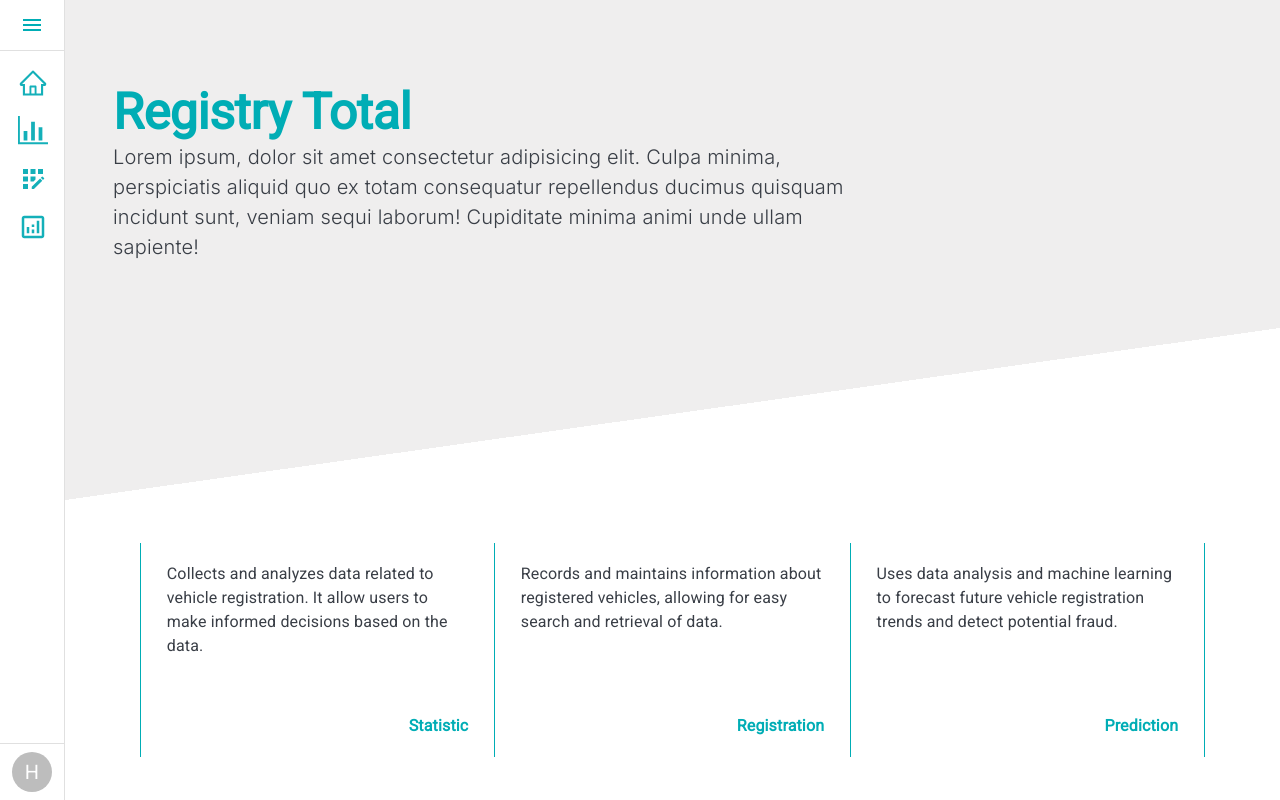
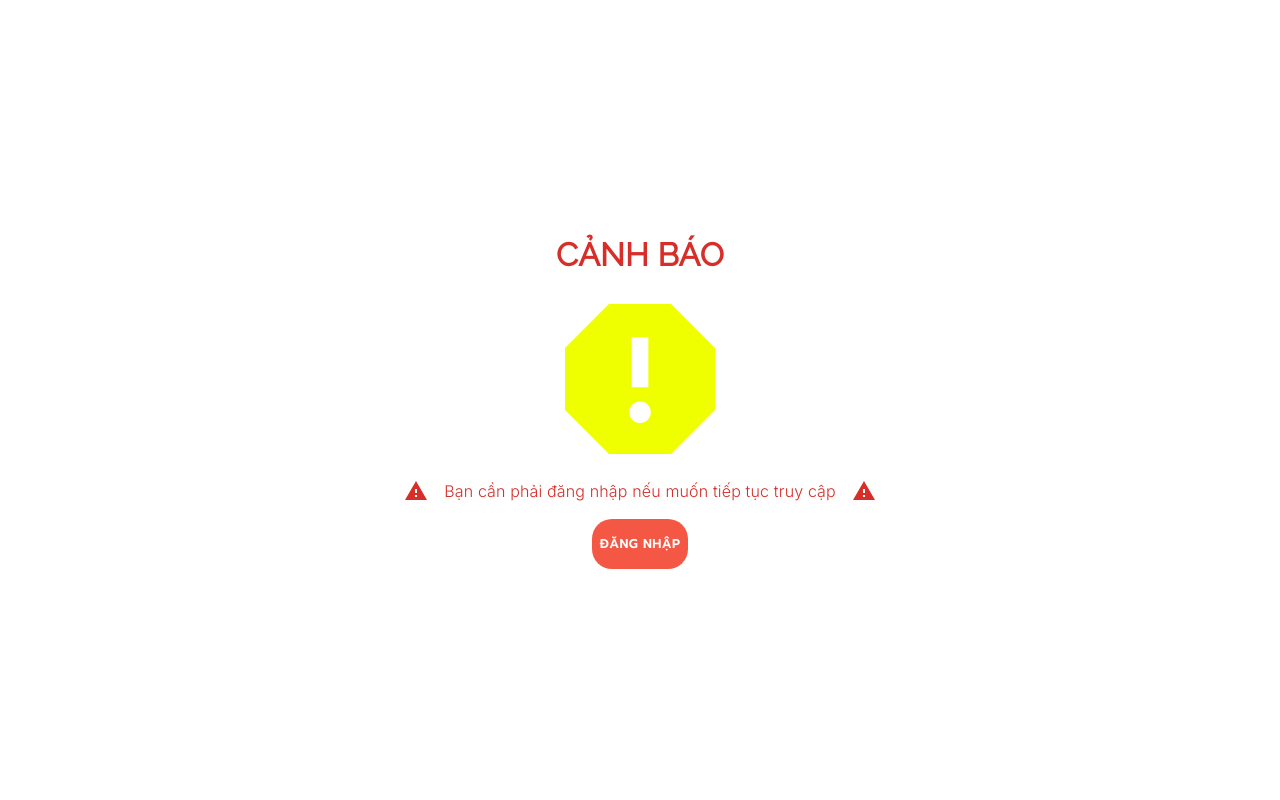
Before and after one commit to nad1011/registry_total, a React (Create React App) app: page /home in a window 1280 px wide. Built offline with nearby package versions, Linux system fonts and the light colour scheme.

Commit message:
add filed for reg form

```diff
--- a/src/App.css
+++ b/src/App.css
@@ -23,7 +23,7 @@ body {
 .App {
   display: flex;
   height: 100vh;
-  background-color: var(--background-color);
+  /* background-color: var(--background-color); */
   color: var(--primary-color);
 }
 
--- a/src/components/Box/RenewBox.jsx
+++ b/src/components/Box/RenewBox.jsx
@@ -83,11 +83,12 @@ const RenewBox = ({ car }) => {
         <RenewForm
           name={name}
           numberPlate={numberPlate}
+          handleChange={handleChange}
           feeCheck={feeCheck}
           carCheck={carCheck}
           newExpirationDate={newExpirationDate}
         />
-        <ButtonNina />
+        <ButtonNina content="Đăng kiểm"/>
       </Stack>
     </Box>
   );
--- a/src/components/ButtonNina/ButtonNina.css
+++ b/src/components/ButtonNina/ButtonNina.css
@@ -1,10 +1,10 @@
 .button {
   float: left;
   min-width: 100px;
-  width: 20%;
+  /* width: 20%; */
   height: 20%;
   min-height: 45px;
-  max-height: 50px;
+  max-height: 45px;
   display: block;
   padding: 1em 1em;
   border: none;
--- a/src/components/FormInput/FormInput.module.css
+++ b/src/components/FormInput/FormInput.module.css
@@ -26,7 +26,7 @@
 
 .form-input-label {
     white-space: nowrap;
-    color: var(--font1-color);
+    color: var(--title-color);
     font-size: 16px;
     font-weight: normal;
     position: absolute;
--- a/src/components/Page.jsx
+++ b/src/components/Page.jsx
@@ -3,22 +3,33 @@ import { Children } from "react";
 import ResponsiveNavbar from "./Navbar/ResponsiveNavbar";
 import { Box } from "@mui/system";
 
+import { user } from "../database/cache";
+import Warning from "../pages/Warning";
+
 export default function Page({ children }) {
   return (
     <>
+      {!user.id ? (
+        <Warning/>
+      ) : (
+        <>
           <ResponsiveNavbar />
-      <Box sx={{
-        marginTop: { xs: "45px", sm: "45px" , md: "0px"},
+          <Box
+            sx={{
+              marginTop: { xs: "45px", sm: "45px", md: "0px" },
               position: "relative",
               width: "100vw",
               height: "auto",
               backgroundColor: "var(--primary-color)",
               overflow: "auto",
-      }}>
+            }}
+          >
             {Children.map(children, (child) => (
               <>{child}</>
             ))}
           </Box>
         </>
+      )}
+    </>
   );
 }
--- a/src/components/RenewForm.jsx
+++ b/src/components/RenewForm.jsx
@@ -1,7 +1,7 @@
 import React from "react";
 import { FormControlLabel, Box } from "@mui/material";
 import { styled } from "@mui/material/styles";
-import { DirectionsCar, CalendarMonth, Person } from "@mui/icons-material";
+import { DirectionsCar, CalendarMonth, Person, BusinessCenter } from "@mui/icons-material";
 import FormInput from "./FormInput/FormInput";
 
 const CheckBox = styled("input")(({ theme }) => ({
@@ -36,10 +36,9 @@ const CheckBox = styled("input")(({ theme }) => ({
 export default function RenewForm({
   name,
   numberPlate,
-  feeCheck,
-  carCheck,
+  carInfo,
+  handleChange,
   newExpirationDate,
-  handleChange,
   handleFeeCheck,
   handleCarCheck,
   submitHandle,
@@ -47,28 +46,37 @@ export default function RenewForm({
   return (
     <form onSubmit={submitHandle} style={{ width: "85%" }}>
       <FormInput
-        label="Name"
+        label="Chủ sở hữu"
         type="text"
         required
-        onChange={handleChange}
+        // onChange={handleChange}
         name="name"
         value={name}
         icon=<Person />
       />
       <FormInput
-        label="Number Plate"
+        label="Biển số xe"
         type="text"
         required
-        onChange={handleChange}
+        // onChange={handleChange}
         name="numberPlate"
         value={numberPlate}
         icon=<DirectionsCar />
       />
       <FormInput
-        label="New expiration date"
+        label="Trung tâm đăng kiểm"
         type="text"
         required
-        onChange={handleChange}
+        // onChange={handleChange}
+        name="newExpirationDate"
+        value={newExpirationDate}
+        icon=<BusinessCenter />
+      />
+      <FormInput
+        label="Ngày hết hạn mới"
+        type="text"
+        required
+        // onChange={handleChange}
         name="newExpirationDate"
         value={newExpirationDate}
         icon=<CalendarMonth />
--- a/src/pages/Registration/center.jsx
+++ b/src/pages/Registration/center.jsx
@@ -121,7 +121,9 @@ const Registration = () => {
 
   useEffect(() => {
     setPage(0);
-    const filteredList = expiredList.filter((cert) => cert[param].toUpperCase().includes(query));
+    const filteredList = expiredList.filter((cert) =>
+      cert[param].toUpperCase().includes(query)
+    );
     setPageData(
       Array.from({ length: Math.ceil(filteredList.length / 6) }, (_, i) =>
         filteredList.slice(i * 6, i * 6 + 6)
@@ -132,12 +134,18 @@ const Registration = () => {
   const onQueryChange = (e) => setQuery(e.target.value.toUpperCase());
   const selectParam = (newFilter) => setParam(newFilter);
 
-  const toPrevChunk = () => setPage((page - 1 + pageData.length) % pageData.length);
+  const toPrevChunk = () =>
+    setPage((page - 1 + pageData.length) % pageData.length);
   const toNextChunk = () => setPage((page + 1) % pageData.length);
 
   return (
     <Page>
-      <Grid container sx={{ height: "100%" }} justifyContent={"flex-start"} alignItems={"center"}>
+      <Grid
+        container
+        sx={{ height: "100%" }}
+        justifyContent={"flex-start"}
+        alignItems={"center"}
+      >
         <Grid
           item
           xs={12}
@@ -171,9 +179,7 @@ const Registration = () => {
               sx={{
                 height: 1,
                 width: "70%",
-                pb: {
-                  xs: "calc(var(--padding-item)/2)",
-                },
+                pb: "calc(var(--padding-item))",
               }}
             >
               <SearchBox
--- /dev/null
+++ b/src/pages/Warning.jsx
@@ -0,0 +1,81 @@
+import ReportIcon from "@mui/icons-material/Report";
+import WarningIcon from "@mui/icons-material/Warning";
+import { useNavigate } from "react-router-dom";
+
+import { Box, Stack, Typography, Button } from "@mui/material";
+
+export default function Warning() {
+  const navigate = useNavigate();
+
+  return (
+    <Stack
+      direction={"column"}
+      sx={{
+        width: "100vw",
+        height: "100vh",
+        display: "flex",
+        justifyContent: "center",
+        alignItems: "center",
+      }}
+    >
+      <Typography
+        sx={{
+          color: "#d62e29",
+          fontSize: "2em",
+          fontFamily: "var(--font-raleway)",
+          fontWeight: "bold",
+        }}
+      >
+        CẢNH BÁO
+      </Typography>
+      <ReportIcon
+        sx={{
+          fontSize: 200,
+          color: "#F0FF00",
+        }}
+      />
+      <Stack direction={"row"} spacing={2}>
+        <WarningIcon
+          sx={{
+            color: "#d62e29",
+          }}
+        />
+        <Typography
+          sx={{
+            color: "#d62e29",
+            fontSize: "1em",
+            fontFamily: "var(--font-inter)",
+          }}
+        >
+          Bạn cần phải đăng nhập nếu muốn tiếp tục truy cập
+        </Typography>
+        <WarningIcon
+          sx={{
+            color: "#d62e29",
+          }}
+        />
+      </Stack>
+      <Button
+        sx={{
+          py: "var(--padding-item)",
+          height: 50,
+          mt: 2,
+          backgroundColor: "#f45743",
+          fontSize: "0.8em",
+          borderRadius: 5,
+          color: "white",
+          fontWeight: "bold",
+          fontFamily: "prompt",
+          transition: "0.3s",
+          "&:hover": {
+            backgroundColor: "#f45743",
+            fontSize: "1em",
+          },
+        }}
+        onClick={() => navigate("/")}
+      >
+        Đăng nhập
+      </Button>
+    </Stack>
+  );
+}
```
Lines whose indentation alone changed are shown as unchanged.
